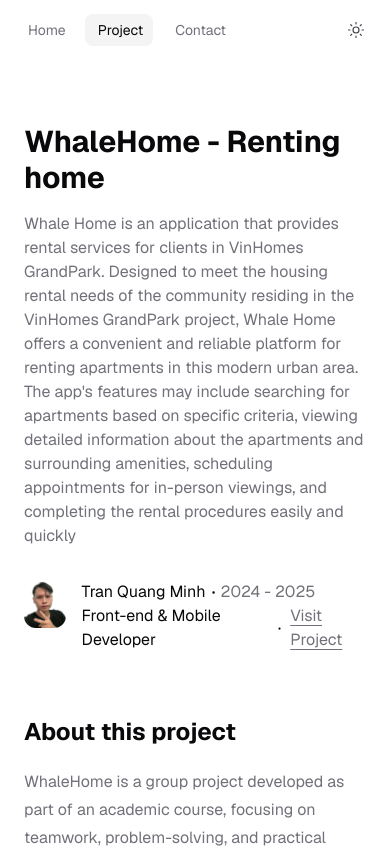
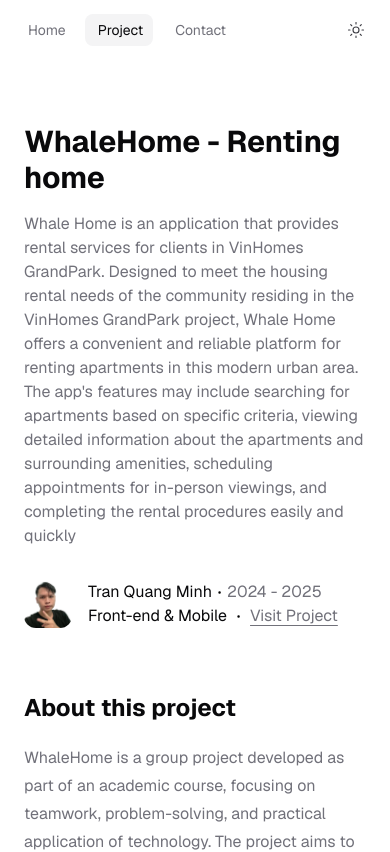
Before and after one commit to qminh011002/q-m.io.vn, a Next.js app: page /projects/whalehome in a window 390 px wide. Shown: the top 852 px of the page. Built offline with nearby package versions, Linux system fonts and the light colour scheme.

Commit message:
Update responsive text component

```diff
--- a/src/app/(public)/projects/whalehome/page.tsx
+++ b/src/app/(public)/projects/whalehome/page.tsx
@@ -11,7 +11,7 @@ export default function WhalehomePage() {
 		<div className="animate-raise">
 			<HeaderProject
 				hrefProject="https://github.com/VinHomeRentApp"
-				role="Front-end & Mobile Developer"
+				role="Front-end & Mobile"
 				title="WhaleHome - Renting home"
 				description="Whale Home is an application that provides rental services for clients in VinHomes GrandPark. Designed to meet the housing rental needs of the community residing in the VinHomes GrandPark project, Whale Home offers a convenient and reliable platform for renting apartments in this modern urban area. The app's features may include searching for apartments based on specific criteria, viewing detailed information about the apartments and surrounding amenities, scheduling appointments for in-person viewings, and completing the rental procedures easily and quickly"
 				time="2024 - 2025"
```
